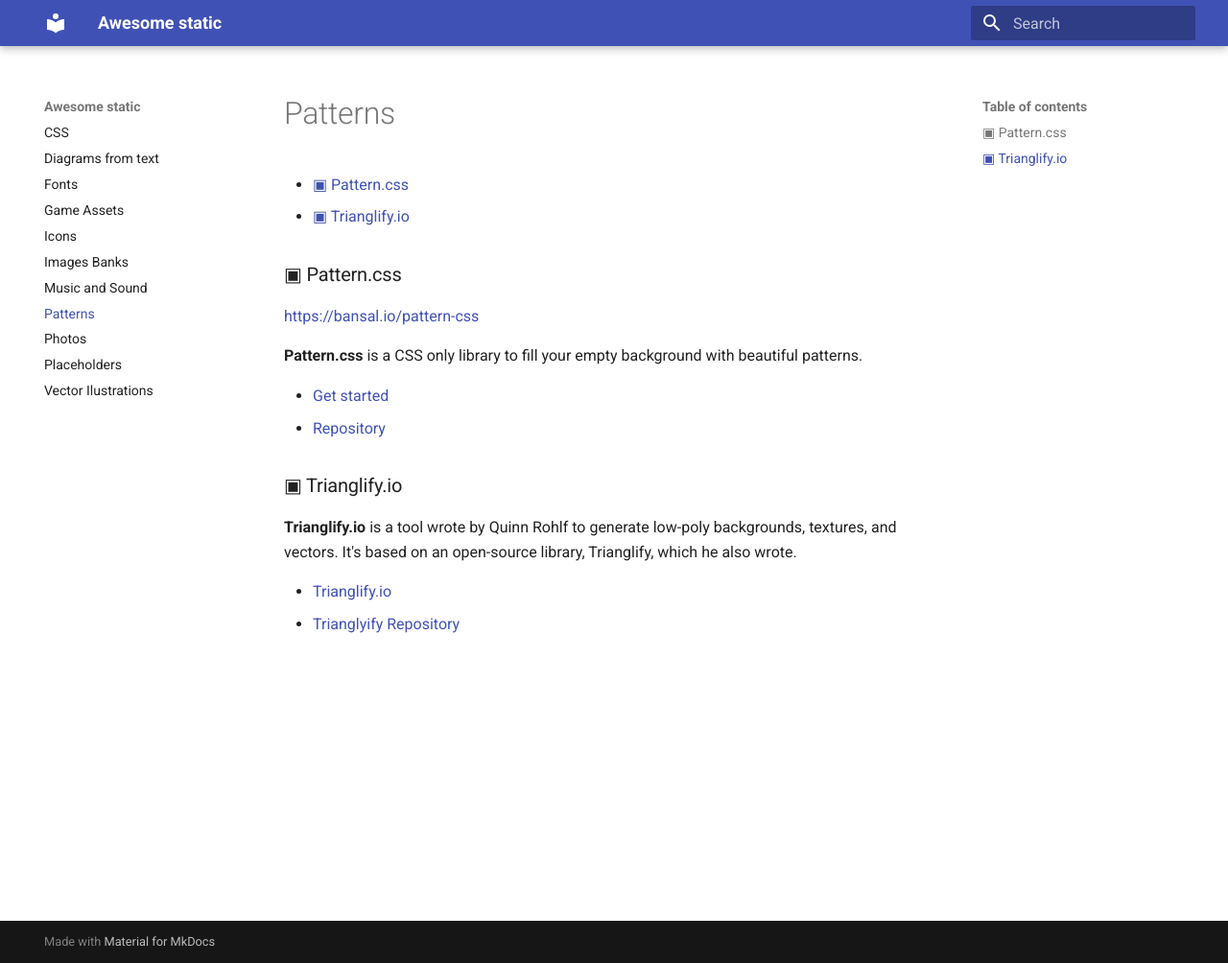
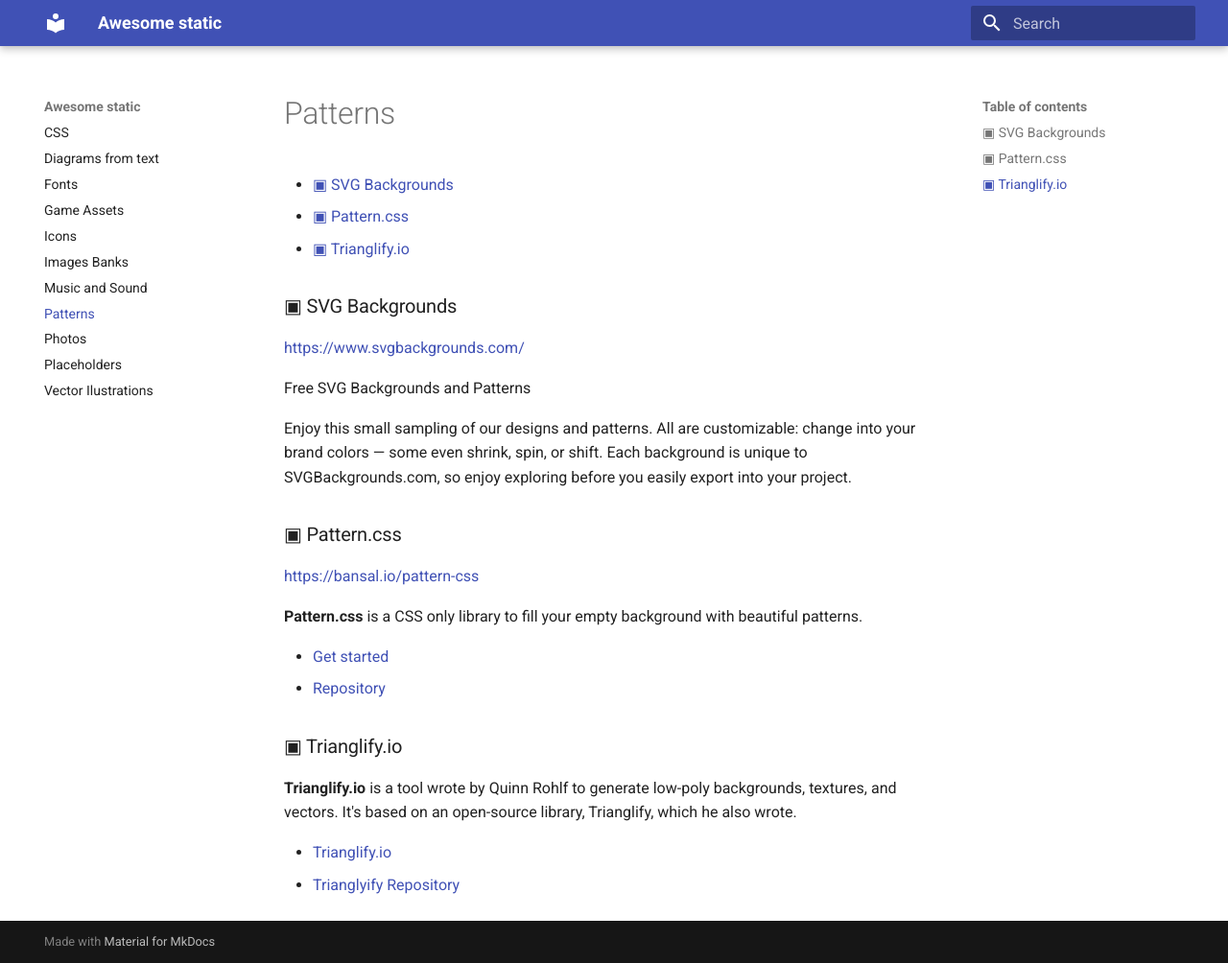
Before and after one commit to euribates/awesome-static, an MkDocs documentation site: the page built from docs/patterns.md, in a window 1280 px wide and 1004 px high. Shown: the whole window at 96% size. Built offline with MkDocs 1.6.1 and Material for MkDocs 9.7.7, drawn with Linux system fonts in a browser that asks for light colours.

Commit message:
Add SVG Backgrounds

```diff
--- a/docs/patterns.md
+++ b/docs/patterns.md
@@ -3,6 +3,14 @@
 ---
 
 [TOC]
+
+### ▣ SVG Backgrounds
+
+<https://www.svgbackgrounds.com/>
+
+Free SVG Backgrounds and Patterns
+
+Enjoy this small sampling of our designs and patterns. All are customizable: change into your brand colors — some even shrink, spin, or shift. Each background is unique to SVGBackgrounds.com, so enjoy exploring before you easily export into your project.
 
 ### ▣ Pattern.css
 
```
Also changed, not shown: README.md (+5 -1 lines), docs/index.md (+1 -1 lines).
